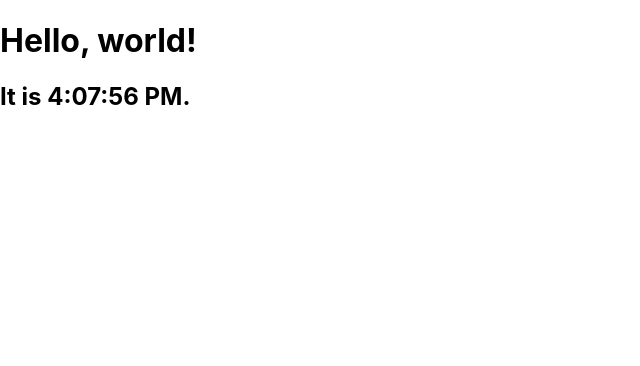
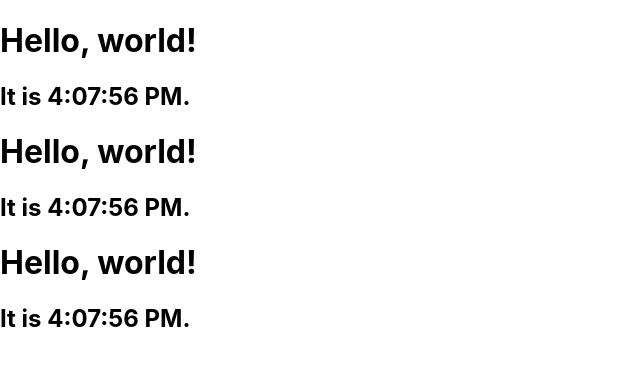
Before and after one commit to MarkiianSanotskyi/my-app3, a React (Create React App) app: page / in a window 1280 px wide. Shown: the top 366 px of the page, without its empty margins (0-640 px from the left). Built offline with nearby package versions, Linux system fonts and the light colour scheme.

Commit message:
State and Lifecycle done

```diff
--- a/src/index.js
+++ b/src/index.js
@@ -5,11 +5,10 @@ import App from './App';
 import * as serviceWorker from './serviceWorker';
 
 function FormattedDate(props) {
-	return <h2>It is {props.date.toLocaleTimerString()}.</h2>;
+  return <h2>It is {props.date.toLocaleTimeString()}.</h2>;
 }
 
 class Clock extends React.Component {
-
   constructor(props) {
     super(props);
     this.state = {date: new Date()};
@@ -22,7 +21,7 @@ class Clock extends React.Component {
     );
   }
 
-	componentWillMount() {
+  componentWillUnmount() {
     clearInterval(this.timerID);
   }
 
@@ -36,13 +35,23 @@ class Clock extends React.Component {
     return (
       <div>
         <h1>Hello, world!</h1>
-			<h2>It is {this.state.date.toLocaleTimeString()}.</h2>
+        <FormattedDate date={this.state.date} />
       </div>
     );
   }
 }
 
-ReactDOM.render(<Clock />, document.getElementById('root'));
+function App2() {
+  return (
+    <div>
+      <Clock />
+      <Clock />
+      <Clock />
+    </div>
+  );
+}
+
+ReactDOM.render(<App2 />, document.getElementById('root'));
 
 
 
```
Also changed, not shown: 1 other file (tests, documents, lock files or other folders). Lines whose indentation alone changed are shown as unchanged.
